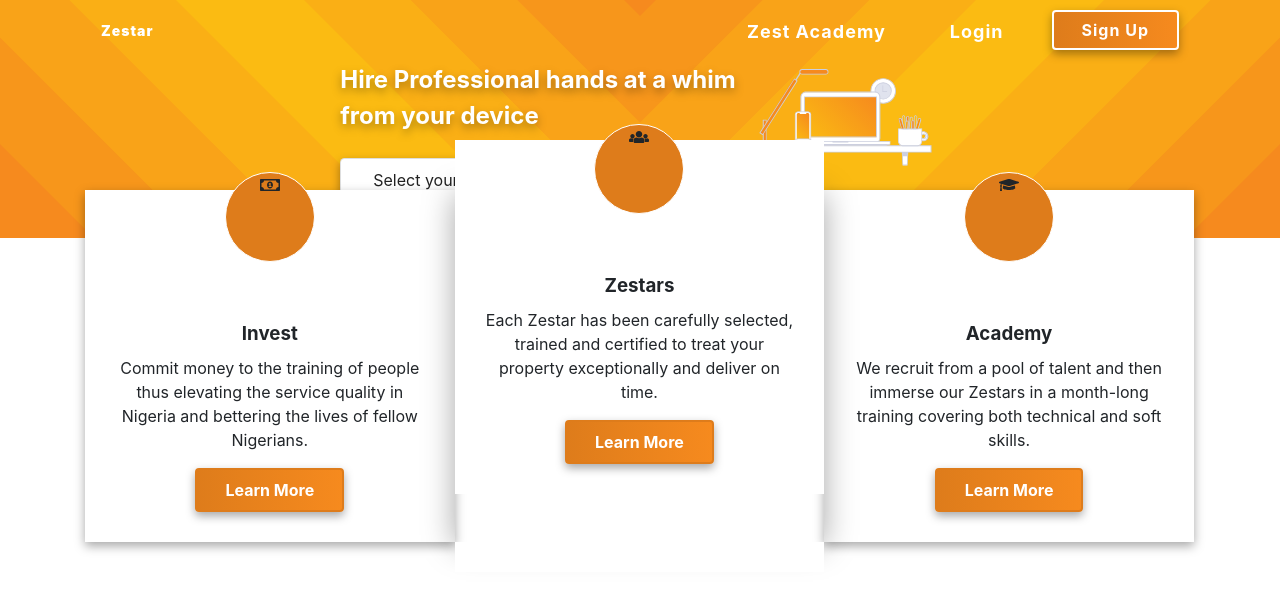
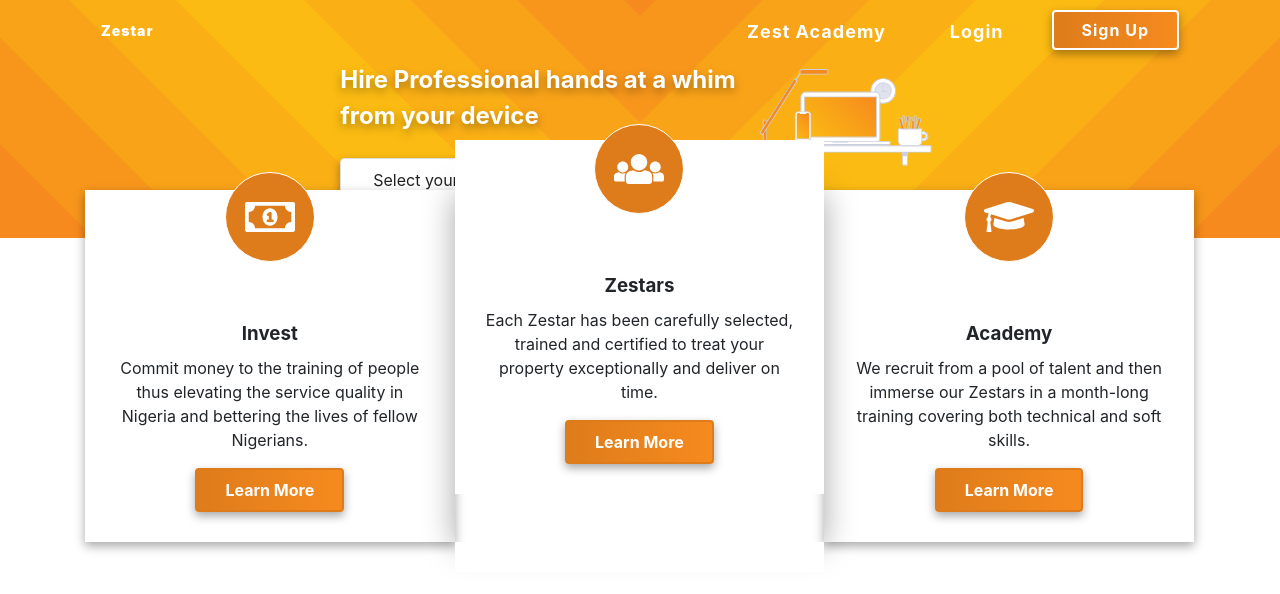
Before and after one commit to jegedeolamide99/Zestar, a plain HTML site: page index.html in a window 1280 px wide. Drawn offline with Linux system fonts and the light colour scheme.

Commit message:
Add sytles for font-awesome icons and button hover state

```diff
--- a/style.css
+++ b/style.css
@@ -188,8 +188,15 @@
   background-color: #de7c1b;
   top: -3em;
   border-radius: 50%;
+  display: flex;
+  justify-content: center;
+  align-items: center;
 }
-.hero_button  {
+.hero_info_card svg {
+  font-size: 2.5rem;
+  color: #fff;
+}
+.hero .hero_button  {
   border-radius: 4px;
   padding: .5rem 1.75rem;
   background: linear-gradient(90deg, #de7c1b 0%, #f68a1e 100%);
@@ -199,8 +206,14 @@
   font-size: 1rem;
   box-shadow: 0px 4px 10px 0 rgba(0, 0, 0, 0.35);
   line-break: 23px;
+  transition: ease .5s;
 }
-header .hero_button {
+.hero .hero_button:hover {
+  background: rgba(255, 255, 255, 0.2);
+  color: #de7c1b;
+  transition: ease .5s;
+}
+.hero header .hero_button {
   border: 2px solid #fff;
 }
 /* Media Queries */
@@ -329,7 +342,7 @@
     flex: 0 0 33.3%;
     max-width: 33.3%;
   }
-  .col-4 svg {margin-top: -30px;}
+  .hero_section .col-4 svg {margin-top: -30px;}
   .hero_sidenav {display: none;}
   .menu-toggler {display: none;}
   #zestar.hero_column::before {
```
